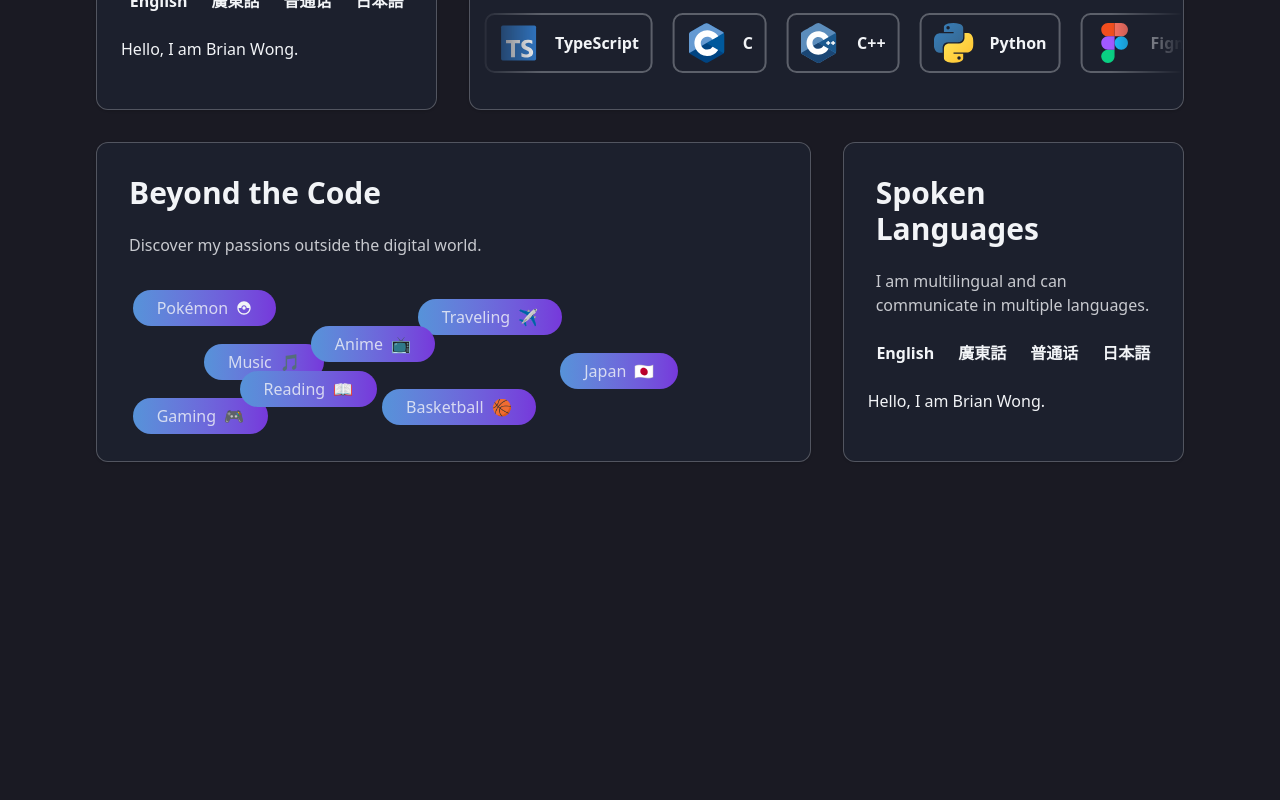
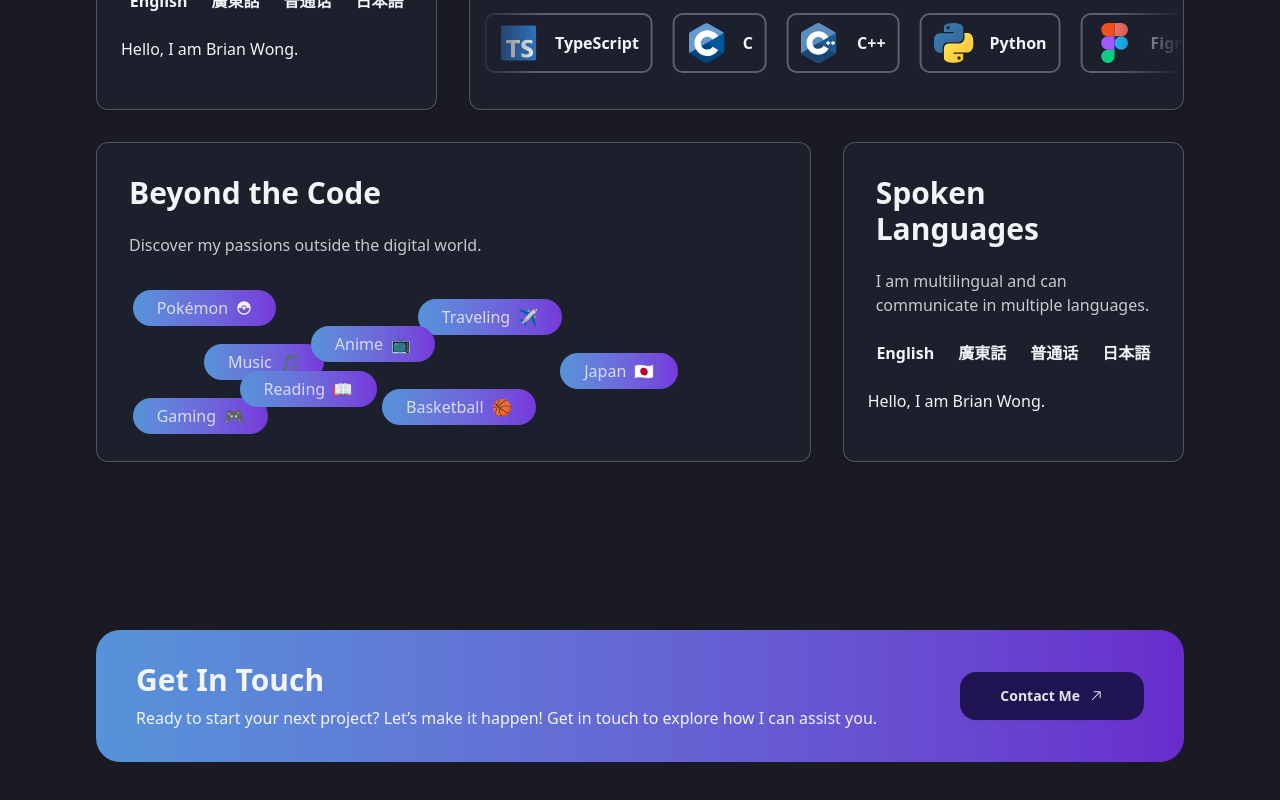
Before and after one commit to BrianWong05/brianwong05.github.io, a React (Vite) app: page /#/ in a window 1280 px wide. Shown: the part 1946-2746 px from the top of the page. Before the commit the page ends 2536 px from the top, so only its background shows below. Built offline with nearby package versions, Linux system fonts and the light colour scheme.

Commit message:
feat: create get in touch section

```diff
--- a/src/pages/home/index.tsx
+++ b/src/pages/home/index.tsx
@@ -1,5 +1,6 @@
 import Layout from "@/components/layout";
 import AboutSection from "@/sections/about";
+import ContactSection from "@/sections/contact";
 import ProjectSection from "@/sections/projects";
 import * as React from "react";
 
@@ -11,6 +12,7 @@ const Home: React.FunctionComponent<IHomeProps> = (props) => {
       <div>Home</div>
       <ProjectSection />
       <AboutSection />
+      <ContactSection />
     </Layout>
   );
 };
--- /dev/null
+++ b/src/sections/contact.tsx
@@ -0,0 +1,30 @@
+import { Button } from "@/components/ui/button";
+import * as React from "react";
+import { GoArrowUpRight } from "react-icons/go";
+
+interface IContactSectionProps {}
+
+const ContactSection: React.FunctionComponent<IContactSectionProps> = (props) => {
+  return (
+    <div className="mx-6 py-16 flex pt-10 lg:pb-20 lg:mx-24">
+      <div className="lg:w-full bg-gradient-to-r dark:from-[#5693d9] dark:to-[#692ccd] from-[#5f5cee] to-[#add3e8] rounded-3xl py-8 px-10 text-center md:text-left">
+        <div className="flex flex-col md:flex-row gap-8 md:gap-16 items-center justify-between">
+          <div>
+            <h2 className="font-bold text-2xl md:text-3xl">Get In Touch</h2>
+            <p className="text-sm mt-2 md:text-base">
+              Ready to start your next project? Let’s make it happen! Get in touch to explore how I can assist you.
+            </p>
+          </div>
+          <Button className="h-12 text-gray-50/90 bg-[#201352] hover:bg-[#341f85] hover:text-white rounded-2xl">
+            <div className="inline-flex items-center px-6 h-12 gap-2">
+              <span className="font-semibold">Contact Me</span>
+              <GoArrowUpRight className="size-4" />
+            </div>
+          </Button>
+        </div>
+      </div>
+    </div>
+  );
+};
+
+export default ContactSection;
```
